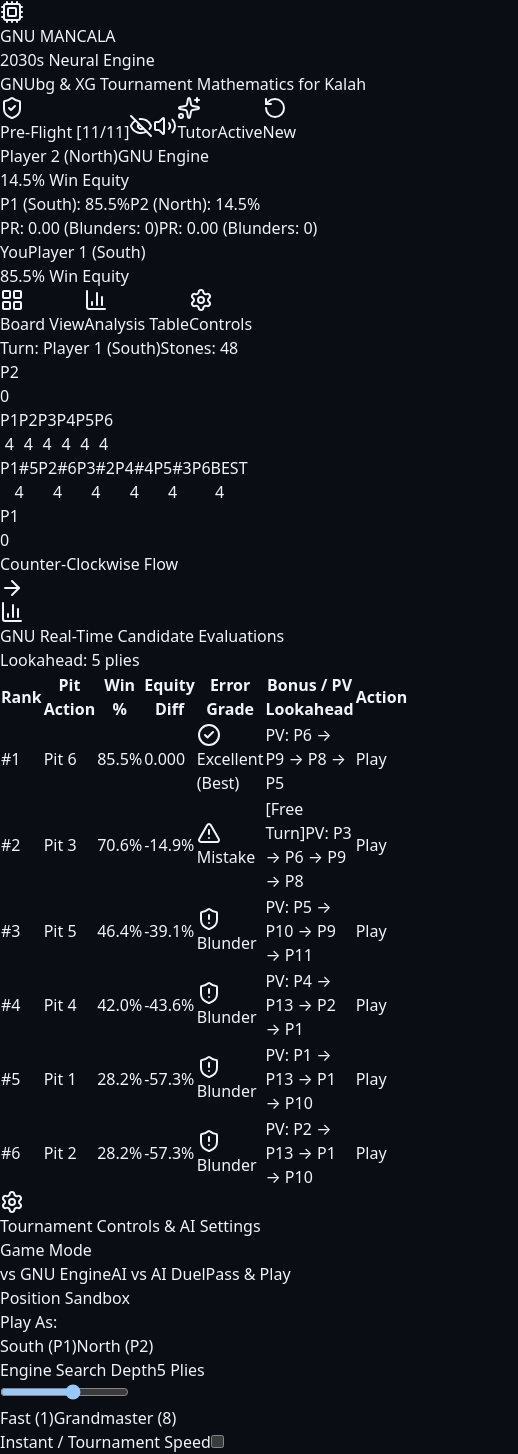
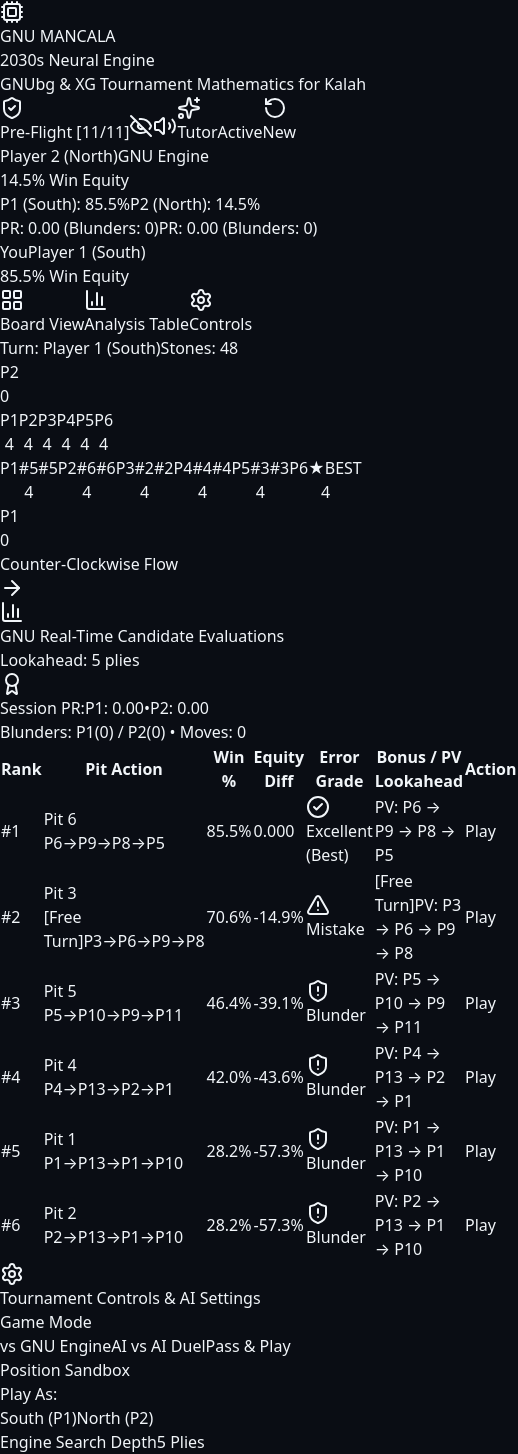
Before and after one commit to vjb/mymancala, a React (Vite) app: page / in a window 390 px wide. Shown: the top 1454 px of the page, 518 px wide, since content can reach past the window. Built offline with nearby package versions, Linux system fonts and the light colour scheme.

Commit message:
feat(mobile): ensure 100% data parity on mobile including inline PV lookahead, session PR banner, and pit eval stars

```diff
--- a/src/App.tsx
+++ b/src/App.tsx
@@ -384,7 +384,7 @@
       </header>
 
       {/* Main Content Area */}
-      <main className="max-w-7xl mx-auto w-full p-2 sm:p-4 flex-1 flex flex-col gap-3 sm:gap-5 overflow-x-hidden">
+      <main className="max-w-7xl mx-auto w-full p-2 sm:p-4 pb-16 lg:pb-4 flex-1 flex flex-col gap-3 sm:gap-5 overflow-x-hidden">
 
         {/* Top Evaluation & Equity Gauge (GNU/XG Style) */}
         <section
@@ -524,11 +524,11 @@
               )}
 
               {hoverPreview && (
-                <span className="text-[11px] text-slate-400 hidden sm:inline-flex items-center space-x-1.5">
-                  <Eye className="w-3.5 h-3.5 text-cyan-400" />
-                  <span>
-                    Simulated landing: {hoverPreview.lastLanding === P1_STORE ? 'P1 Store (Bonus Turn!)' : hoverPreview.lastLanding === P2_STORE ? 'P2 Store' : `Pit ${hoverPreview.lastLanding + 1}`}
-                    {hoverPreview.capturedStones > 0 && ` • Captures +${hoverPreview.capturedStones} stones!`}
+                <span className="text-[10px] sm:text-[11px] text-slate-400 flex items-center space-x-1.5">
+                  <Eye className="w-3.5 h-3.5 text-cyan-400 shrink-0" />
+                  <span className="truncate">
+                    Landing: {hoverPreview.lastLanding === P1_STORE ? 'P1 Store (Bonus Turn!)' : hoverPreview.lastLanding === P2_STORE ? 'P2 Store' : `Pit ${hoverPreview.lastLanding + 1}`}
+                    {hoverPreview.capturedStones > 0 && ` • Captures +${hoverPreview.capturedStones}!`}
                   </span>
                 </span>
               )}
@@ -640,8 +640,9 @@
                         <div className="flex items-center justify-between w-full text-[8px] sm:text-[10px] text-slate-500 font-mono">
                           <span>P{13 - pitIndex}</span>
                           {evalData && (
-                            <span className={`px-1 py-0.2 rounded text-[7px] sm:text-[9px] font-bold border hidden sm:inline ${evalData.badgeColor}`}>
-                              {evalData.rank === 1 ? 'BEST' : `#${evalData.rank}`}
+                            <span className={`px-1 py-0.2 rounded text-[7px] sm:text-[9px] font-bold border ${evalData.badgeColor}`}>
+                              <span className="sm:hidden">{evalData.rank === 1 ? '★' : `#${evalData.rank}`}</span>
+                              <span className="hidden sm:inline">{evalData.rank === 1 ? 'BEST' : `#${evalData.rank}`}</span>
                             </span>
                           )}
                         </div>
@@ -724,8 +725,9 @@
                         <div className="flex items-center justify-between w-full text-[8px] sm:text-[10px] text-slate-500 font-mono">
                           <span>P{pitIndex + 1}</span>
                           {evalData && (
-                            <span className={`px-1 py-0.2 rounded text-[7px] sm:text-[9px] font-bold border hidden sm:inline ${evalData.badgeColor}`}>
-                              {evalData.rank === 1 ? 'BEST' : `#${evalData.rank}`}
+                            <span className={`px-1 py-0.2 rounded text-[7px] sm:text-[9px] font-bold border ${evalData.badgeColor}`}>
+                              <span className="sm:hidden">{evalData.rank === 1 ? '★' : `#${evalData.rank}`}</span>
+                              <span className="hidden sm:inline">{evalData.rank === 1 ? 'BEST' : `#${evalData.rank}`}</span>
                             </span>
                           )}
                         </div>
@@ -892,8 +894,22 @@
               </span>
             </div>
 
+            {/* Session Performance Rating & Blunders Banner */}
+            <div className="flex flex-wrap items-center justify-between gap-2 p-2 bg-slate-950/70 rounded-xl border border-slate-800 text-[11px] font-mono mt-2">
+              <div className="flex items-center space-x-2">
+                <Award className="w-3.5 h-3.5 text-amber-400 shrink-0" />
+                <span className="text-slate-300 font-semibold">Session PR:</span>
+                <span className="text-cyan-300 font-bold">P1: {calcPR(matchStats.p1TotalLoss, matchStats.p1Moves)}</span>
+                <span className="text-slate-600">•</span>
+                <span className="text-amber-300 font-bold">P2: {calcPR(matchStats.p2TotalLoss, matchStats.p2Moves)}</span>
+              </div>
+              <div className="text-[10px] text-slate-400">
+                Blunders: <span className="text-rose-400 font-bold">P1({matchStats.p1Blunders})</span> / <span className="text-amber-400 font-bold">P2({matchStats.p2Blunders})</span> • Moves: {matchStats.p1Moves + matchStats.p2Moves}
+              </div>
+            </div>
+
             {/* Candidate Moves Table */}
-            <div className="overflow-x-auto mt-2.5">
+            <div className="overflow-x-auto mt-2">
               <table className="w-full text-left text-xs min-w-[480px]">
                 <thead>
                   <tr className="border-b border-slate-800 text-slate-400 font-mono uppercase text-[9px] sm:text-[10px]">
@@ -924,7 +940,12 @@
                           #{move.rank}
                         </td>
                         <td className="py-2 px-1.5 font-bold text-cyan-300">
-                          {move.label}
+                          <div>{move.label}</div>
+                          <div className="sm:hidden text-[9px] font-normal text-slate-400 mt-0.5 flex flex-wrap gap-1 items-center">
+                            {move.freeTurn && <span className="text-emerald-400 font-bold">[Free Turn]</span>}
+                            {move.captures > 0 && <span className="text-amber-400 font-bold">[+{move.captures} Cap]</span>}
+                            <span className="text-slate-500">{move.pv.map(p => `P${p+1}`).join('→')}</span>
+                          </div>
                         </td>
                         <td className="py-2 px-1.5">
                           <span className="font-semibold text-slate-100">
```
